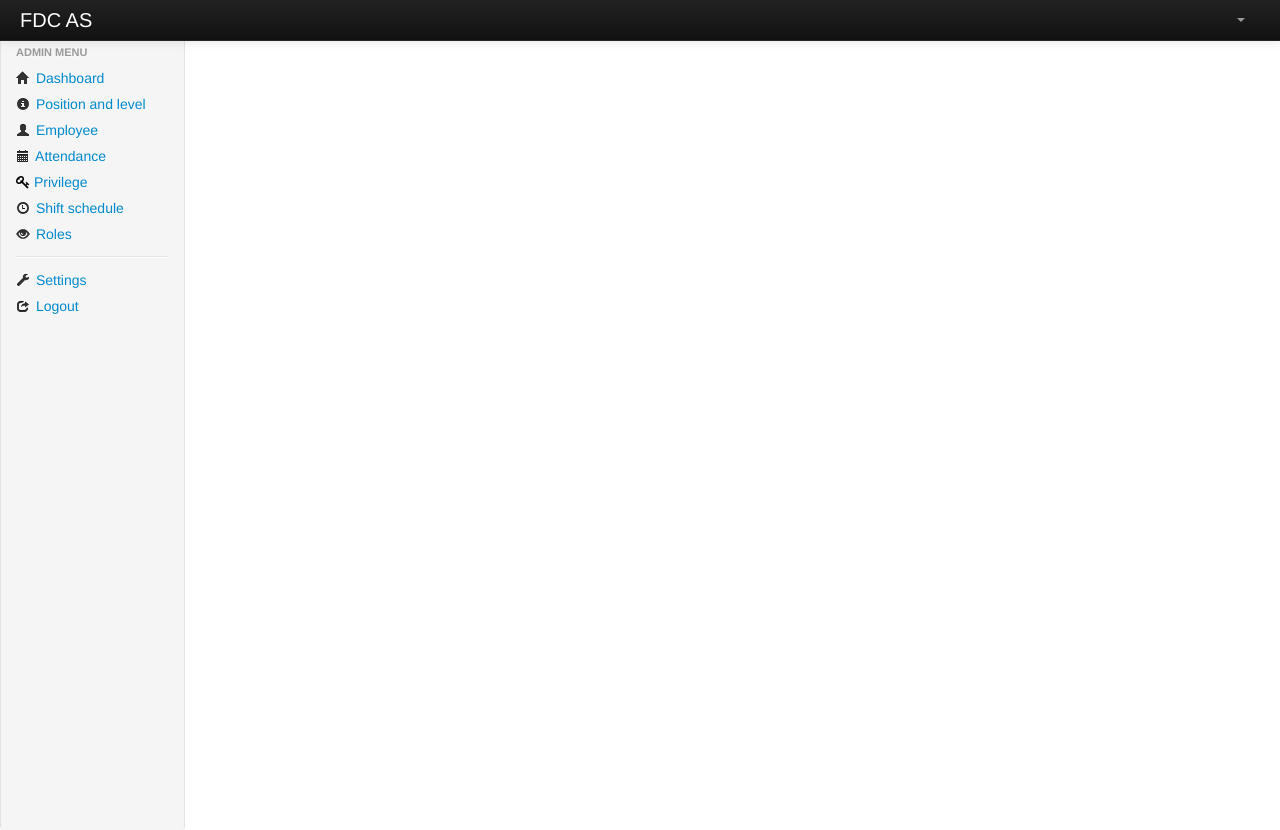
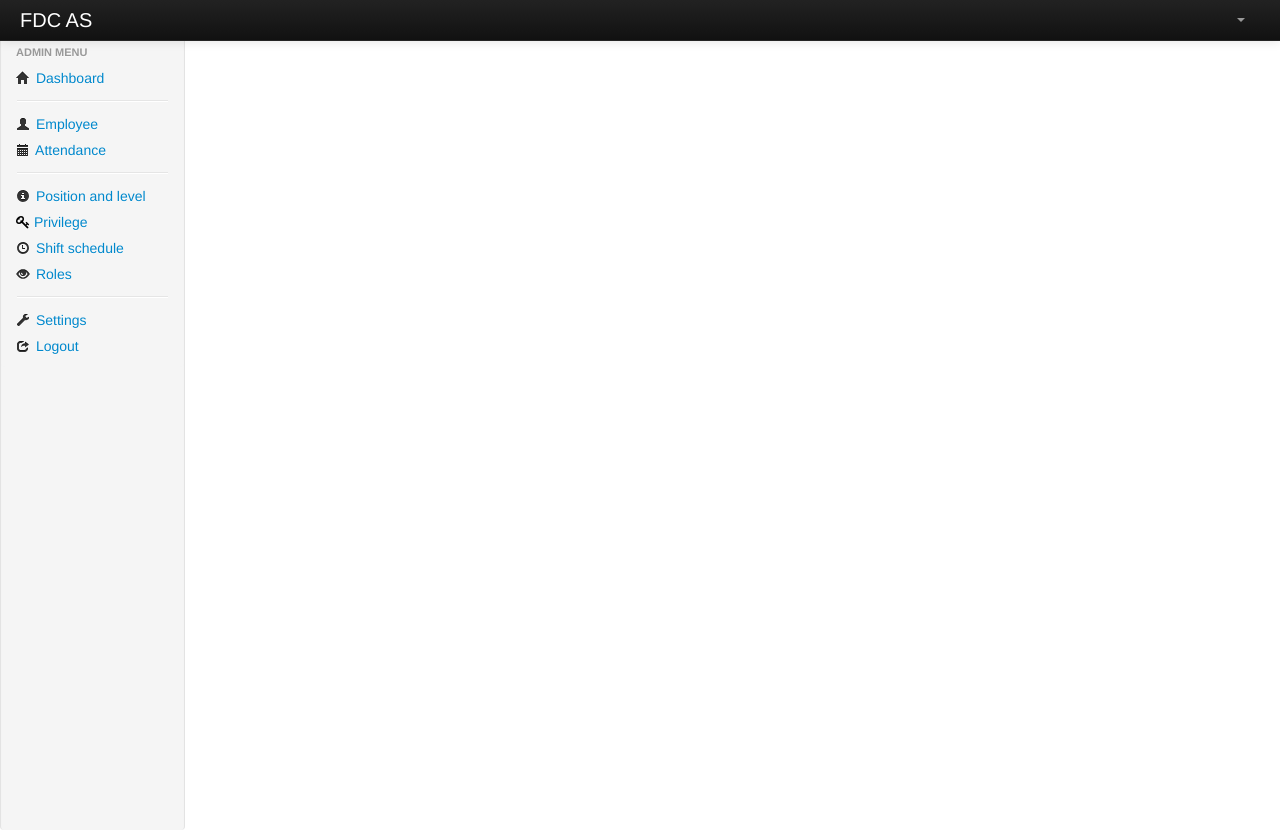
Before and after one commit to gwaixin/FDC-AS, a CakePHP app: the page made by app/View/Layouts/admin.ctp in a window 1280 px wide. Run offline with PHP 8.4 and a stand-in for CakePHP, Linux system fonts and the light colour scheme; the template is opened without the code that fills it, so the values that code supplies are empty; some libraries are stand-ins or nearby versions.

Commit message:
admin layout change

```diff
--- a/app/View/Layouts/admin.ctp
+++ b/app/View/Layouts/admin.ctp
@@ -81,9 +81,11 @@
 						<ul class="nav nav-list">
 							<li class="nav-header">Admin Menu</li>
 							<li><a href="<?php echo $this->webroot;?>admin/index"><i class="icon-home"></i> Dashboard</a></li>
-							<li><a href="<?php echo $this->webroot;?>admin/position_and_level"><i class="icon-info-sign"></i> Position and level</a></li>
+							<li class="divider"></li>
 							<li><a href="<?php echo $this->webroot;?>admin/employees/"><i class="icon-user"></i> Employee</a></li>
-			          		<li><a href="<?php echo $this->webroot;?>admin/attendances/"><i class="icon-calendar"></i> Attendance </a></li>
+							<li><a href="<?php echo $this->webroot;?>admin/attendances/"><i class="icon-calendar"></i> Attendance </a></li>
+			          		<li class="divider"></li>
+			          		<li><a href="<?php echo $this->webroot;?>admin/position_and_level"><i class="icon-info-sign"></i> Position and level</a></li>
 			          		<li><a href="<?php echo $this->webroot;?>admin/privileges/"><i class="fa fa-key" style='color:black;'></i> Privilege </a></li>
 						   	<li><a href="<?php echo $this->webroot;?>admin/view_list_shift"><i class="icon-time"></i> Shift schedule</a></li>
 					  		<li><a href="<?php echo $this->webroot;?>admin/roles/"><i class="icon-eye-open" style='color:black;'></i> Roles </a></li>
```
